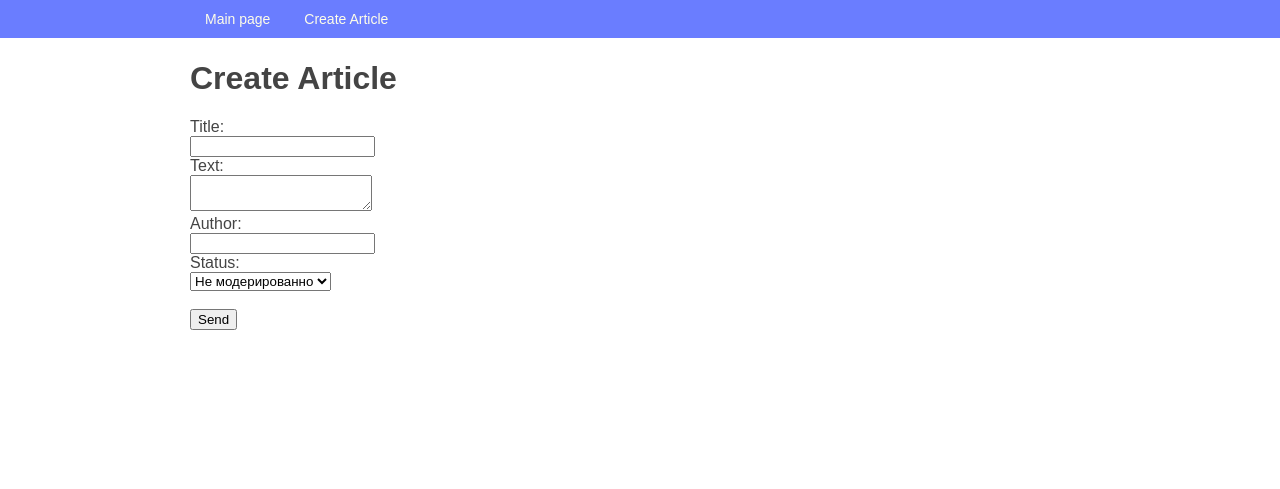
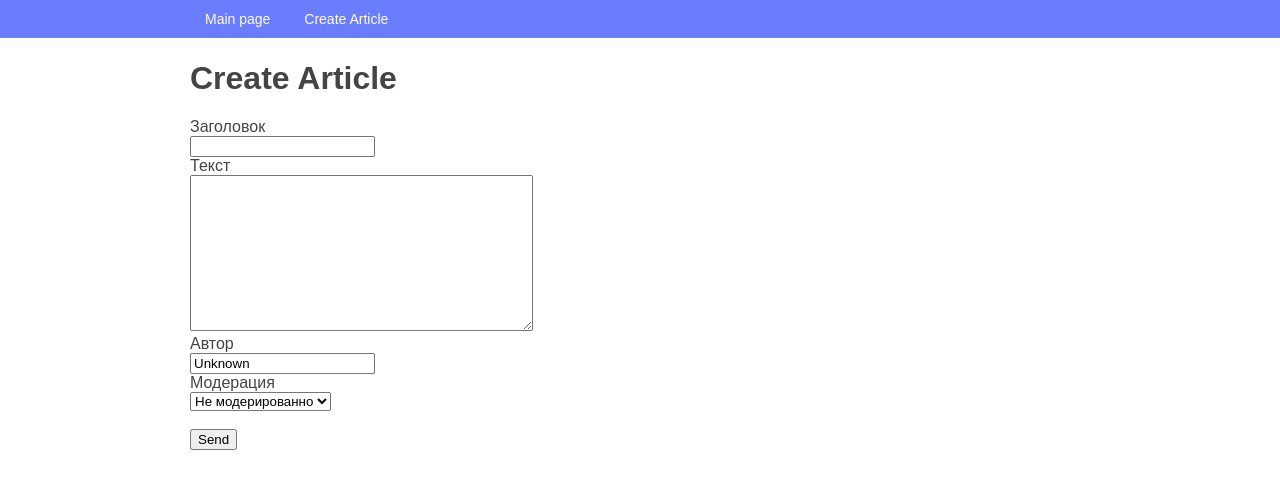
Before and after one commit to ML500/hello_django, a Django app: page /articles/add/ in a window 1280 px wide. Shown: the top 489 px of the page. Run offline with Django 3.2, Linux system fonts and the light colour scheme.

Commit message:
Add form of article and use on create article page Add teamplate for output field of form Add validation for create article through form

```diff
--- /dev/null
+++ b/source/webapp/forms.py
@@ -0,0 +1,11 @@
+from django import forms
+from .models import STATUS_CHOICES
+
+default_status = STATUS_CHOICES[0][0]
+
+
+class ArticleForm(forms.Form):
+    title = forms.CharField(max_length=200, required=True, label='Заголовок')
+    text = forms.CharField(max_length=3000, required=True, label='Текст', widget=forms.Textarea)
+    author = forms.CharField(max_length=40, required=True, initial='Unknown', label='Автор')
+    status = forms.ChoiceField(choices=STATUS_CHOICES, initial=default_status, label='Модерация')
--- a/source/webapp/templates/article_create.html
+++ b/source/webapp/templates/article_create.html
@@ -1,33 +1,21 @@
 {% extends 'base.html' %}
 {% block title %}Create{% endblock %}
 {% block content %}
-    <h1>Create Article</h1>
+    <h1 xmlns="http://www.w3.org/1999/html">Create Article</h1>
 
     <form action="{% url "article_create" %}" method="post">
         {% csrf_token %}
 
-        <label>Title:</label><br/>
-        <input type="text" name="title"/><br/>
 
-        <label>Text:</label><br/>
-        <textarea name="text"></textarea><br/>
+{#        {% for field in form %}#}
+{#            {% include 'partial/form.field.html' %}#}
+{#        {% endfor %}#}
 
-        <label>Author:</label><br/>
-        <input type="text" name="author"/><br/>
+        {% include 'partial/form.field.html' with field=form.title %}
+        {% include 'partial/form.field.html' with field=form.text %}
+        {% include 'partial/form.field.html' with field=form.author %}
+        {% include 'partial/form.field.html' with field=form.status %}
 
-        <label for="id-status">Status:</label><br/>
-        <select name="status" id="id-status">
-
-            {#        {% for choice in status_choices %}#}
-            {#            <option value="{{ choice.0 }}">{{ choice.1 }}</option>#}
-            {#        {% endfor %}#}
-
-
-            {% for value, label in status_choices %}
-                <option value="{{ value }}">{{ label }}</option>
-            {% endfor %}
-
-        </select><br/>
         <br/>
         <input type="submit" value="Send"/>
     </form>
--- /dev/null
+++ b/source/webapp/templates/partial/form.field.html
@@ -0,0 +1,7 @@
+<label for="{{ field.id_for_label }}">{{ field.label }}</label><br/>
+{{ field }}<br/>
+{% if field.errors %}
+    {% for error in field.errors %}
+        <p class="error">{{ error }}</p>
+    {% endfor %}
+{% endif %}
--- a/source/webapp/views.py
+++ b/source/webapp/views.py
@@ -1,8 +1,9 @@
 from django.shortcuts import render, redirect, get_object_or_404
 from django.urls import reverse
+from django.http import HttpResponseNotAllowed
 
 from webapp.models import Article, STATUS_CHOICES
-from django.http import HttpResponseNotAllowed
+from webapp.forms import ArticleForm
 
 
 def index_view(request):
@@ -20,13 +21,31 @@ def article_view(request, pk):
 
 def article_create_view(request):
     if request.method == 'GET':
-        return render(request, 'article_create.html', context={'status_choices': STATUS_CHOICES})
+
+        return render(request, 'article_create.html', context={
+             'form': ArticleForm()
+        })
     elif request.method == 'POST':
-        title = request.POST.get('title')
-        text = request.POST.get('text')
-        author = request.POST.get('author')
-        status = request.POST.get('status')
-        article = Article.objects.create(title=title, text=text, author=author, status=status)
+        form = ArticleForm(data=request.POST)
+        if form.is_valid():
+            # article = Article.objects.create(**form.cleaned_data)
+            article = Article.objects.create(
+                title=form.cleaned_data['title'],
+                text=form.cleaned_data['text'],
+                author=form.cleaned_data['author'],
+                status=form.cleaned_data['status'],
+            )
+            return redirect('article_view', pk=article.pk)
+        else:
+            return render(request, 'article_create.html', context={
+                'form': form
+            })
+
+        article.title = request.POST.get('title')
+        article.text = request.POST.get('text')
+        article.author = request.POST.get('author')
+        article.status = request.POST.get('status')
+        article.save()
         # url = reverse('article_view', kwargs={'pk': article.pk})
         # return redirect(url)
         return redirect('article_view', pk=article.pk)
```
